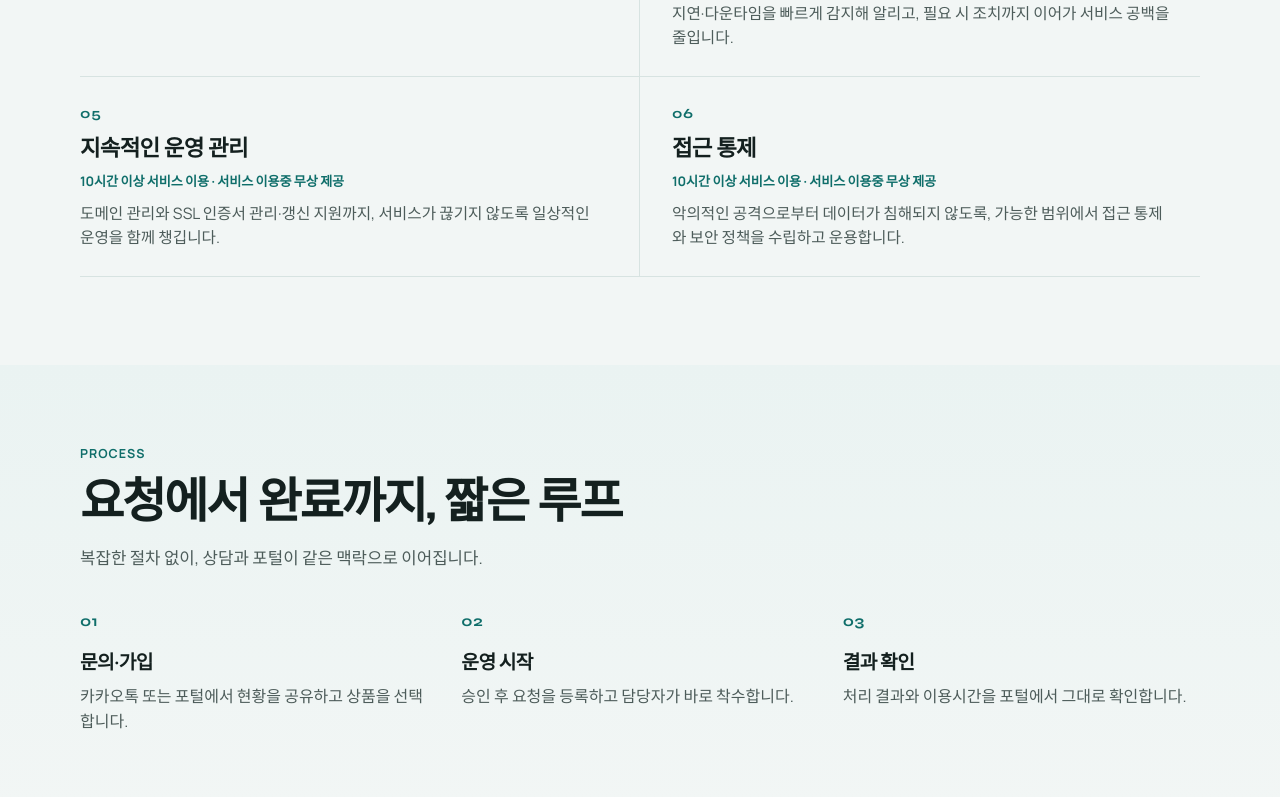
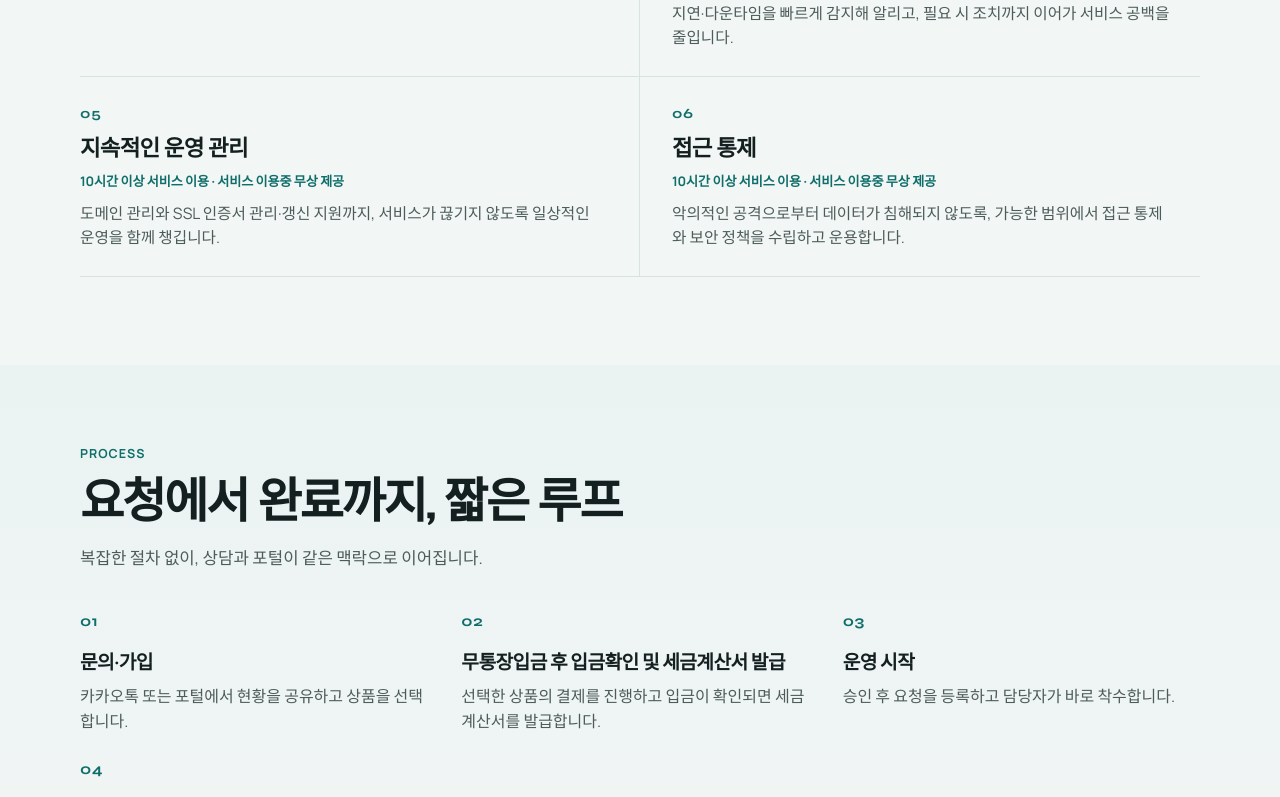
Before and after one commit to bestwjin/kindshome, a Next.js app: page / in a window 1280 px wide. Shown: the part 2000-2797 px from the top of the page. Built offline with nearby package versions, Linux system fonts and the light colour scheme; no server answers; a web font is replaced by a local one.

Commit message:
프로세스에 무통장입금 및 세금계산서 발급 단계 추가
Co-authored-by: bestwjin <bestwjin@users.noreply.github.com>

```diff
--- a/src/app/page.tsx
+++ b/src/app/page.tsx
@@ -190,6 +190,10 @@ export default function HomePage() {
               <span>카카오톡 또는 포털에서 현황을 공유하고 상품을 선택합니다.</span>
             </li>
             <li>
+              <strong>무통장입금 후 입금확인 및 세금계산서 발급</strong>
+              <span>선택한 상품의 결제를 진행하고 입금이 확인되면 세금계산서를 발급합니다.</span>
+            </li>
+            <li>
               <strong>운영 시작</strong>
               <span>승인 후 요청을 등록하고 담당자가 바로 착수합니다.</span>
             </li>
```
